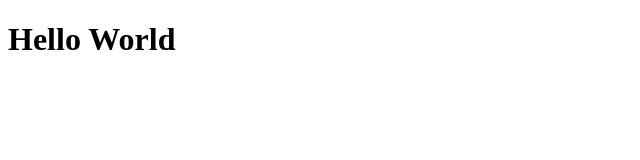
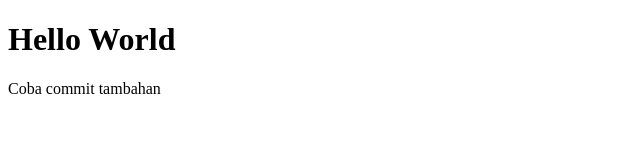
Before and after one commit to galihfit/devops-remote, a plain HTML site: page index.html in a window 1280 px wide. Shown: the whole page, without its empty margins (0-640 px from the left). Drawn offline with Linux system fonts and the light colour scheme.

Commit message:
menambahkan paragraph

```diff
--- a/index.html
+++ b/index.html
@@ -7,5 +7,6 @@
 </head>
 <body>
     <h1>Hello World</h1>
+    <p>Coba commit tambahan</p>
 </body>
 </html>
```
